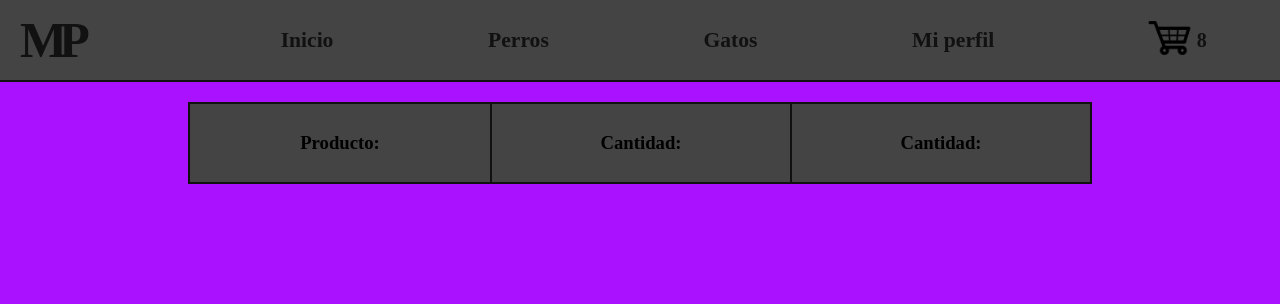
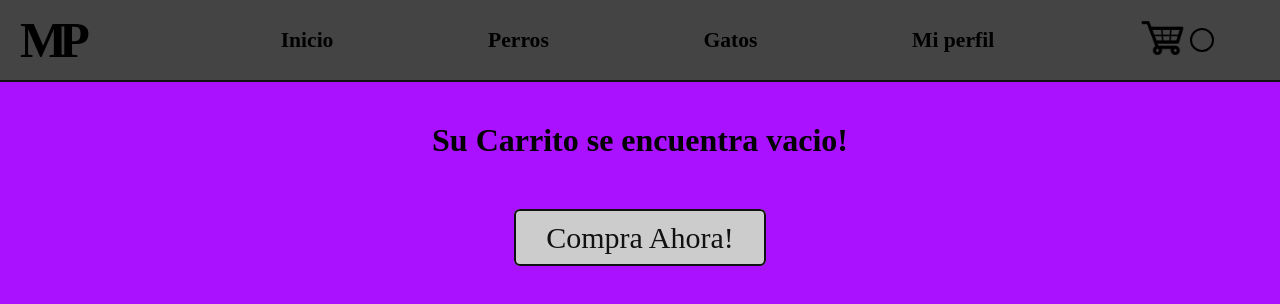
Before and after one commit to MondinoPedro/VeterinariaArco-CoderProject, a React (Create React App) app: page /cart in a window 1280 px wide. Shown: the top 304 px of the page. Built offline with nearby package versions, Linux system fonts and the light colour scheme.

Commit message:
Decima Entrega

```diff
--- a/src/App.js
+++ b/src/App.js
@@ -12,8 +12,8 @@ function App() {
 
   return (
     <BrowserRouter>
-    <Navbar/>
     <CartContext>
+      <Navbar/>
         <Routes>
           <Route exact path="/" element={<ItemListContainer/>}/>
           <Route exact path="/products" element={<ItemListContainer/>}/>
--- a/src/components/Cart/Cart.js
+++ b/src/components/Cart/Cart.js
@@ -41,6 +41,7 @@ export default function Cart({item}){
             textDecoration:"none",
     }
 
+
     return(
         <>
             <div style={titleContainerStyle}>
@@ -50,10 +51,13 @@ export default function Cart({item}){
             <div style={cantContainerStyle} >
                 {item.quantity}
             </div>
-            <div style={buttonContainerStyle} >
-                <button style={buttonStyle} onClick={((itemId)=>{deleteItem(item.id)})}>Eliminar</button>
+            <div style={cantContainerStyle} >
+                ${item.price}
             </div>
 
+            <div style={buttonContainerStyle} >
+                <button style={buttonStyle} onClick={((itemId, quantity)=>{deleteItem(item.id, item.quantity)})}>Eliminar</button>
+            </div>
 
        </>
     )
--- a/src/components/CartList/CartList.js
+++ b/src/components/CartList/CartList.js
@@ -5,20 +5,24 @@ import Item from "../Item/Item.js";
 
 export default function CartList() {
     const {cleanCart} = useContext(contexto)
+    const {terminarCompra} = useContext(contexto)
     const {cart} = useContext(contexto)
+    const {precioTotal} = useContext(contexto)
 
 
     const n = cart.length
 
     const containerStyle={
-        width:"100%",
+
+        maxWidth:"100%",
         height:"100vh",
         backgroundColor:"#a1f",
 
     }
+
     const gridContainerStyle={
         display:"grid",
-        gridTemplateColumns:"repeat(3, minmax(300px, 1fr))",
+        gridTemplateColumns:"repeat(4, minmax(300px, 1fr))",
         gridTemplateRows:`repeat(${n+1}, minmax(80px, 1fr))`,
         border:"2px solid #111",
         borderBottom:"none",
@@ -48,25 +52,46 @@ export default function CartList() {
 
     }
     const buttonContainerStyle={
-
-        width:"100%",
+        margin:"10px",
         display:"flex",
         alignItems:"center",
         justifyContent:"center",
         fontSize:"20px",
 
+
     }
 
     const buttonStyle={
+            margin:"10px",
             color:"#111",
             backgroundColor:"#ccc",
             border: "2px solid #111",
             borderRadius:"6px",
             cursor:"pointer",
-            padding:"5px",
+            padding:"8px 24px",
+            fontSize:"18px",
             textDecoration:"none",
     }
+    const precioTotalContainerStyle = {
+        display:"flex",
+        alignItems:"center",
+        justifyContent:"center",
+        fontSize:"22px",
+        borderTop:"2px solid #000",
+        margin:"20px 20px"
 
+
+
+    }
+
+    const textoPrecioTotalStyle ={
+        margin:"10px",
+    }
+    const precioTotalStyle={
+        textDecoration:"underline",
+        margin:"10px",
+
+    }
     return(
         <div style={containerStyle}>
             <div style={containerGridStyle}>
@@ -78,20 +103,27 @@ export default function CartList() {
                         <h3>Cantidad:</h3>
                     </div>
                     <div style={cantContainerStyle}>
+                        <h3>Precio:</h3>
+                    </div>
+                    <div style={cantContainerStyle}>
                         <h3>Cantidad:</h3>
                     </div>
                         {cart.map((item)=>(
                             <Cart item={item}/>
                     ))}
                 </div>
+
+
             </div>
-           {
-               cart.length > 0
-               ?    <div style={buttonContainerStyle}>
-                        <button style={buttonStyle} onClick={cleanCart}>Vaciar Carrito</button>
-                    </div>
-                :   null
-           }
+
+            <div style={precioTotalContainerStyle}>
+                <h3 style={textoPrecioTotalStyle}>Precio Total: </h3>
+                <h4 style={precioTotalStyle}>$ {precioTotal}</h4>
+            </div>
+            <div style={buttonContainerStyle}>
+                <button style={buttonStyle} onClick={terminarCompra}>Terminar Compra</button>
+                <button style={buttonStyle} onClick={cleanCart}>Vaciar Carrito</button>
+            </div>
         </div>
 
 
--- a/src/components/CartWidget/CartWidget.js
+++ b/src/components/CartWidget/CartWidget.js
@@ -13,7 +13,7 @@ export default function CartWidget ({cartCounter}) {
         alignItems:"center",
         justifyContent:"center",
         fontSize:"20px",
-        color:"#111",
+        color:"#000",
     }
 
 
@@ -22,7 +22,14 @@ export default function CartWidget ({cartCounter}) {
     }
 
     const bStyle = {
-        color:"#111",
+        color:"#000",
+        display:"flex",
+        justifyContent:"center",
+        alignItems:"center",
+        width:"20px",
+        height:"20px",
+        border:"2px solid #000",
+        borderRadius:"20px"
     }
     return(
         <div className="container" style={containerStyle}>
--- a/src/components/ItemDetail/ItemDetail.js
+++ b/src/components/ItemDetail/ItemDetail.js
@@ -10,7 +10,7 @@ export default function ItemDetail({data}){
     const [goToCart, setGoToCart] = React.useState(false)
 
    const onAdd = ((quantity)=>{
-        addItem({titulo: data.title, quantity: quantity, itemId: data.product_id})
+        addItem({titulo: data.title, quantity: quantity, itemId: data.product_id, price: data.price})
         setGoToCart(true)
    })
 
--- a/src/components/NavBar/Navbar.js
+++ b/src/components/NavBar/Navbar.js
@@ -1,12 +1,11 @@
-
+import { contexto } from "../CartContext/CartContext.js";
+import { useContext } from "react";
 import { Link } from "react-router-dom"
 import CartWidget from "../CartWidget/CartWidget.js";
 
 export default function Navbar(){
-    const containerStyle = {
 
-    }
-
+    const {counter} = useContext(contexto)
     const headerStyle = {
         display:"flex",
         alignItems:"center",
@@ -32,18 +31,18 @@ export default function Navbar(){
         marginLeft:"30px",
     }
     const linksStyle = {
-        color:"#111",
+        color:"#000",
         textDecoration:"none",
         fontSize:"26px",
 
     }
     const letterIconoStyle = {
         letterSpacing:"-8px",
-        color:"#111"
+        color:"#000"
     }
     return(
         <>
-        <div className="container" style={containerStyle}>
+        <div className="container">
             <header className="header" style={headerStyle}>
                 <Link className="header-icono" to="/" style={headerIconoStyle}><b className="icono-letter" style={letterIconoStyle}>MP</b></Link>
                 <ul className="header-links" style={headerLinksStyle}>
@@ -51,7 +50,7 @@ export default function Navbar(){
                     <li><Link to="/category/1" style={linksStyle}><h5 className="link-name">Perros</h5></Link></li>
                     <li><Link to="/category/2" style={linksStyle}><h5 className="link-name">Gatos</h5></Link></li>
                     <li><Link to="#" style={linksStyle}><h5 className="link-name">Mi perfil</h5></Link></li>
-                    <CartWidget cartCounter={"8"}/>
+                    <CartWidget cartCounter={counter}/>
                 </ul>
 
 
--- a/src/views/CartContainer/CartContainer.js
+++ b/src/views/CartContainer/CartContainer.js
@@ -1,14 +1,44 @@
-
+import { useContext } from "react"
+import {Link} from "react-router-dom";
+import { contexto } from "../../components/CartContext/CartContext"
 import CartList from "../../components/CartList/CartList"
 
 
 export default function CartContainer() {
 
+    const {cart} = useContext(contexto)
+    const containerStyle ={
+        textAlign:"center",
+        backgroundColor:"#a1f",
+        height:"100vh",
+        marginTop:"-21px",
+    }
 
 
+    const textoStyle={
+        padding:"40px",
+    }
+
+    const buttonStyle = {
+        fontSize:"30px",
+        color:"#111",
+        backgroundColor:"#ccc",
+        border: "2px solid #111",
+        borderRadius:"6px",
+        cursor:"pointer",
+        padding:"10px 30px",
+        textDecoration:"none",
+    }
     return(
-                <CartList/>
-
-
+        <div>
+            {   cart.length > 0
+                ? <CartList/>
+                :
+                <div style={containerStyle}>
+                    <h1 style={textoStyle}>Su Carrito se encuentra vacio!</h1>
+                    <Link to="/" style={buttonStyle}>Compra Ahora!</Link>
+                </div>
+            }
+        </div>
     )
 }
```
